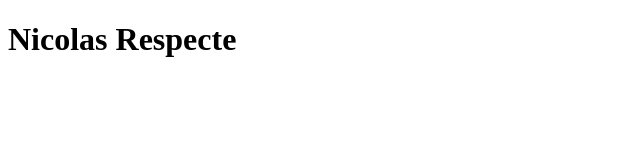
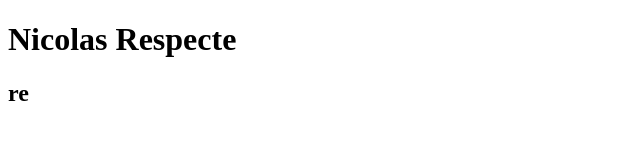
Before and after one commit to NicolasRespecte/SiteNico, a plain HTML site: page site1/index.html in a window 1280 px wide. Shown: the full height of the page, 0-640 px from the left. Drawn offline with Linux system fonts and the light colour scheme.

Commit message:
Update index.html

```diff
--- a/site1/index.html
+++ b/site1/index.html
@@ -8,5 +8,6 @@
 </head>
 <body>
     <h1>Nicolas Respecte</h1>
+    <h2>re</h2>
 </body>
 </html>
```
